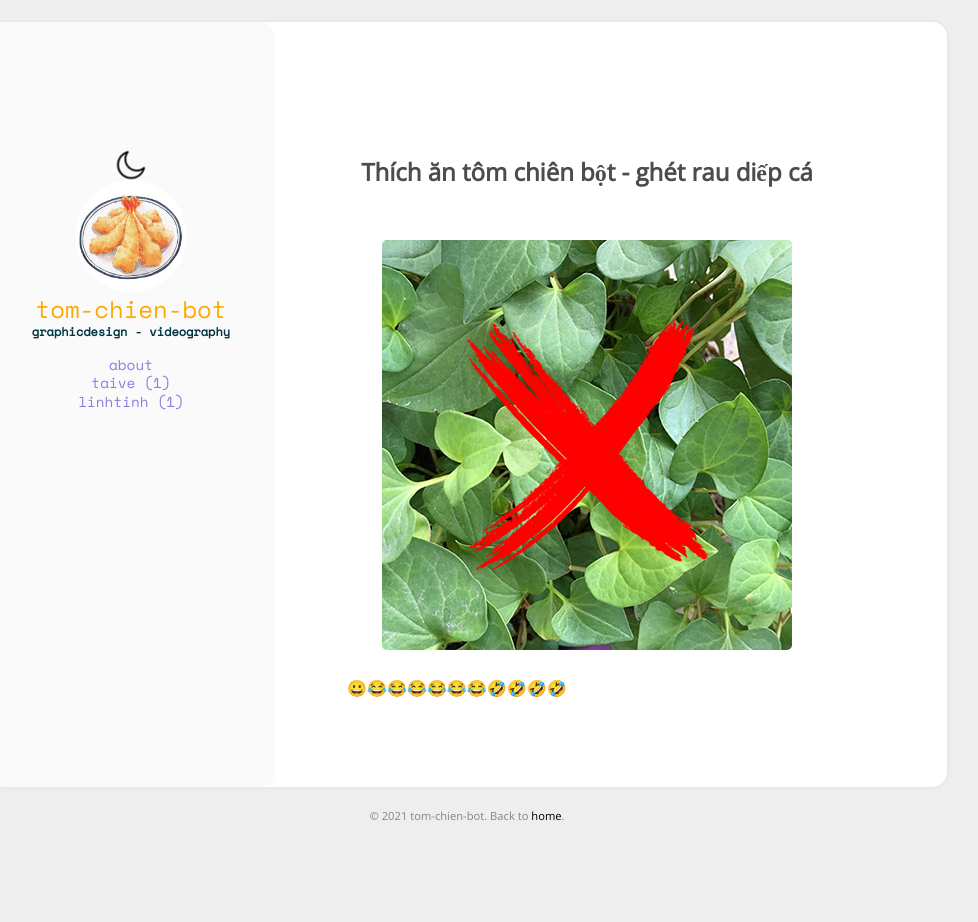
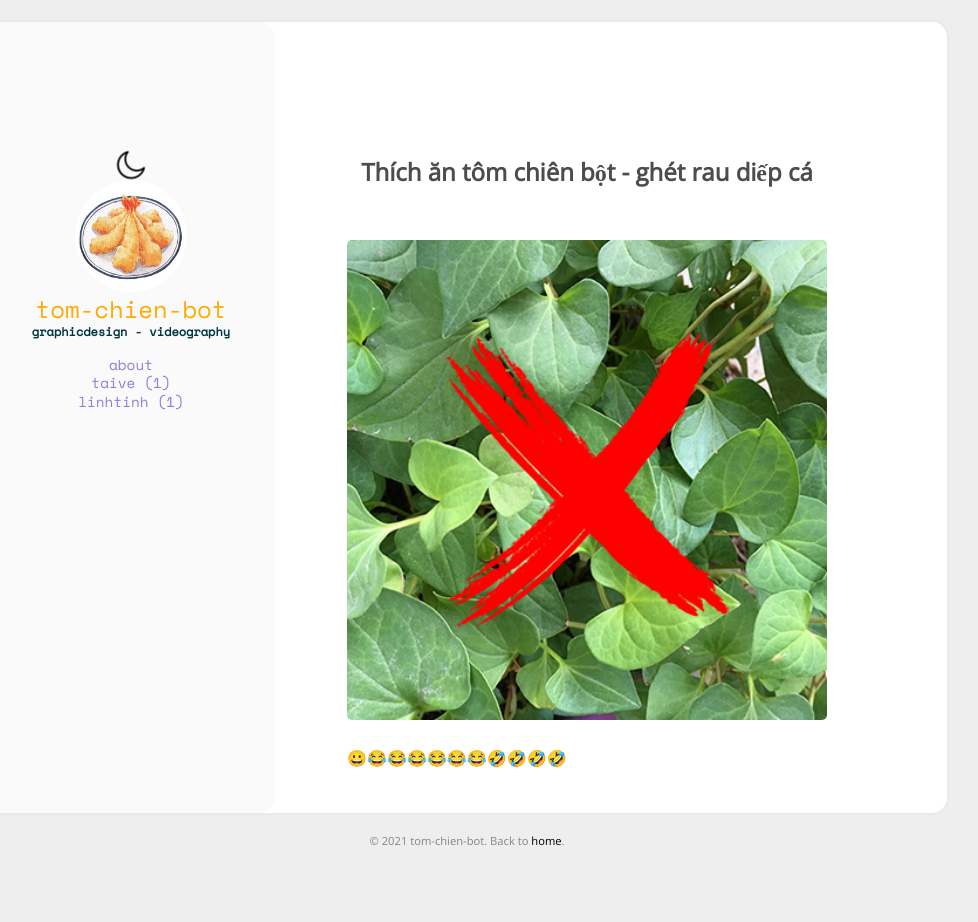
Before and after one commit to tom-chien-bot/tom-chien-bot, a Jekyll site: the page built from aboutme.html, in a window 1280 px wide. Shown: the whole page, without its empty margins (173-1151 px from the left). Built offline with Jekyll 4.4.1, drawn with Linux system fonts in a browser that asks for light colours.

Commit message:
Update main.scss

```diff
--- a/assets/css/main.scss
+++ b/assets/css/main.scss
@@ -131,6 +131,8 @@ a {
 
 img {
     // display: block;
+    object-fit: cover;
+    width: 100%;
     max-width: 100%;
     margin-left: auto;
     margin-right: auto;
```
